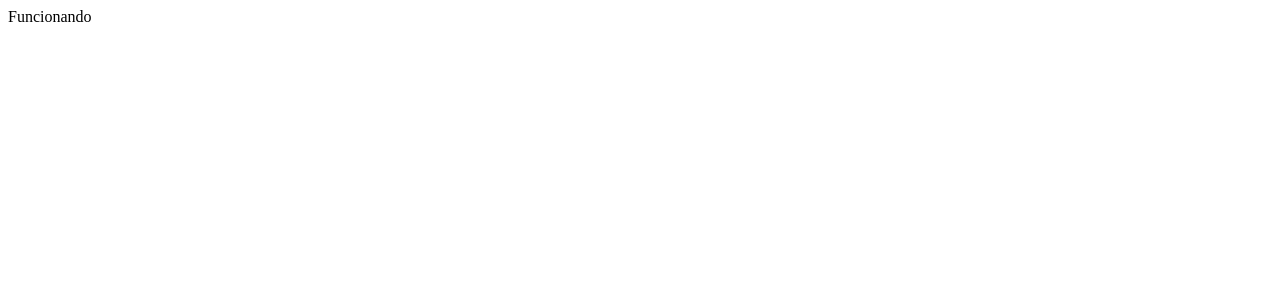
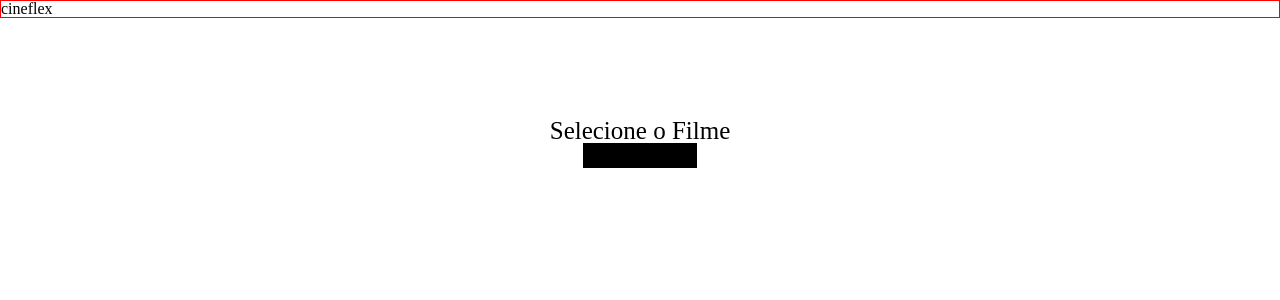
Before and after one commit to RenatoGFerreira/projeto10-cineflex, a React (Create React App) app: page / in a window 1280 px wide. Shown: the top 300 px of the page. Built offline with nearby package versions, Linux system fonts and the light colour scheme.

Commit message:
primeiras criacoes e globalstyled

```diff
--- a/package.json
+++ b/package.json
@@ -6,9 +6,14 @@
     "@testing-library/jest-dom": "^5.16.5",
     "@testing-library/react": "^13.4.0",
     "@testing-library/user-event": "^13.5.0",
+    "localforage": "^1.10.0",
+    "match-sorter": "^6.3.1",
     "react": "^18.2.0",
     "react-dom": "^18.2.0",
+    "react-router-dom": "^6.4.5",
     "react-scripts": "5.0.1",
+    "sort-by": "^1.2.0",
+    "styled-components": "^5.3.6",
     "web-vitals": "^2.1.4"
   },
   "scripts": {
--- a/public/index.html
+++ b/public/index.html
@@ -8,15 +8,10 @@
       <meta name="theme-color" content="#000000" />
       <meta name="description" content="Web site created using create-react-app" />
 
-  <link rel="apple-touch-icon" href="%PUBLIC_URL%/logo192.png" />
-
-  <link rel="manifest" href="%PUBLIC_URL%/manifest.json" />
-
       <title>CineFlex</title>
   </head>
 
   <body>
       <div id="root"></div>
   </body>
-
 </html>
--- a/src/App.js
+++ b/src/App.js
@@ -1,8 +1,13 @@
+import GlobalStyle from "./assets/GlobalStyle"
+import Home from "./pages/Home/Home"
+import Header from "./components/Header/Navbar"
 
 export default function App() {
   return (
-    <div className="App">
-      Funcionando
-    </div>
-  );
+    <>
+      <GlobalStyle/>
+      <Header/>
+      <Home/>
+    </>
+  )
 }
--- /dev/null
+++ b/src/assets/GlobalStyle.js
@@ -0,0 +1,50 @@
+import { createGlobalStyle } from "styled-components";
+
+const GlobalStyle = createGlobalStyle`
+
+html, body, div, span, applet, object, iframe,
+h1, h2, h3, h4, h5, h6, p, blockquote, pre,
+a, abbr, acronym, address, big, cite, code,
+del, dfn, em, img, ins, kbd, q, s, samp,
+small, strike, strong, sub, sup, tt, var,
+b, u, i, center,
+dl, dt, dd, ol, ul, li,
+fieldset, form, label, legend,
+table, caption, tbody, tfoot, thead, tr, th, td,
+article, aside, canvas, details, embed,
+figure, figcaption, footer, header, hgroup,
+menu, nav, output, ruby, section, summary,
+time, mark, audio, video {
+	margin: 0;
+	padding: 0;
+	border: 0;
+	font-size: 100%;
+	font: inherit;
+	vertical-align: baseline;
+}
+/* HTML5 display-role reset for older browsers */
+article, aside, details, figcaption, figure,
+footer, header, hgroup, menu, nav, section {
+	display: block;
+}
+body {
+	line-height: 1;
+}
+ol, ul {
+	list-style: none;
+}
+blockquote, q {
+	quotes: none;
+}
+blockquote:before, blockquote:after,
+q:before, q:after {
+	content: '';
+	content: none;
+}
+table {
+	border-collapse: collapse;
+	border-spacing: 0;
+}
+`
+
+export default GlobalStyle
--- /dev/null
+++ b/src/components/Header/Navbar.js
@@ -0,0 +1,9 @@
+import { ScreenContainer } from "./StyledNavbar"
+
+export default function Navbar() {
+    return (
+        <ScreenContainer>
+            <h1>cineflex</h1>
+        </ScreenContainer>
+    )
+}
--- /dev/null
+++ b/src/components/Header/StyledNavbar.js
@@ -0,0 +1,6 @@
+import styled from "styled-components";
+
+
+export const ScreenContainer = styled.div`
+    border: 1px solid red;
+`
--- /dev/null
+++ b/src/pages/Home/Home.js
@@ -0,0 +1,16 @@
+import { ScreenContainer, Lista } from "./StyledHome"
+
+export default function Home() {
+
+    return (
+        <>
+            <ScreenContainer>
+                Selecione o Filme
+                <Lista>
+                    <h1>MovieCard</h1>
+                </Lista>
+            </ScreenContainer>
+        </>
+    )
+
+}
--- /dev/null
+++ b/src/pages/Home/StyledHome.js
@@ -0,0 +1,18 @@
+import styled from "styled-components";
+
+
+export const ScreenContainer = styled.div`
+    display: flex;
+    flex-direction: column;
+    align-items: center;
+    font-size: 25px;
+    text-align: center;
+    color: #000;
+    margin-top: 30px;
+    padding-top: 70px;
+
+`
+
+export const Lista = styled.div`
+    background-color: #000;
+`
```
Also changed, not shown: src/assets/164908_000_p.jpg (added), src/components/MovieCard/MovieCard.js (added), src/components/MovieCard/StyledMovieCard.js (added), 1 other file (tests, documents, lock files or other folders). Lines whose indentation alone changed are shown as unchanged.
